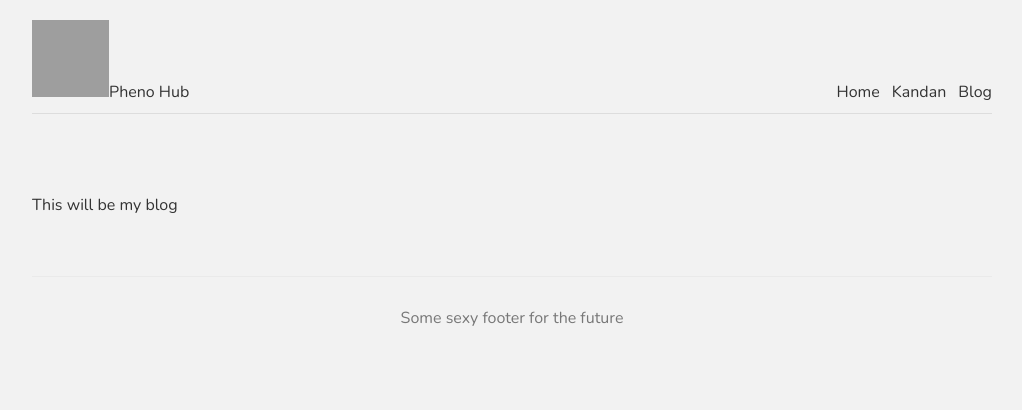
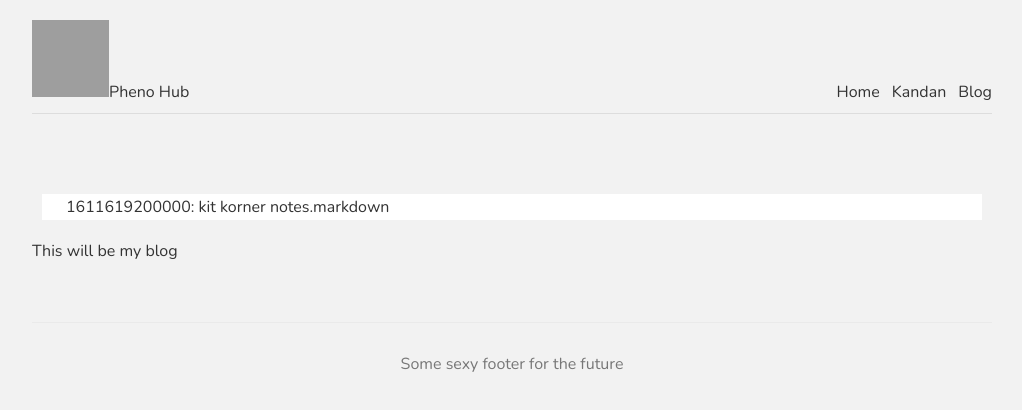
Before and after one commit to phenogit/pheno-hub, a Next.js app: page /blog in a window 1280 px wide. Shown: the top 410 px of the page, without its empty margins (128-1150 px from the left). Built offline with nearby package versions, Linux system fonts and the light colour scheme; grey boxes are pictures that could not be loaded.

Commit message:
show blog list

```diff
--- a/pages/blog.js
+++ b/pages/blog.js
@@ -1,9 +1,41 @@
+import styles from '../styles/Blog.module.css';
+import { promises as fsPromises } from 'fs';
+
 import { Layout } from '../components/layouts/Layout';
 import { BlogpageView } from '../components/views/BlogpageView';
 
-export default function Blog() {
+export const getStaticProps = async () => {
+  const markdownFiles = await fsPromises.readdir('data/blog');
+  const postList = markdownFiles.map(filename => {
+    const slug = filename.replace(/.md$/, '');
+    const [year, month, date, ...rest] = slug.split('-');
+    const updatedAt = (new Date(`${year} ${month} ${date}`)).getTime();
+    const title = rest.join(' ');
+
+    return {
+      slug,
+      updatedAt,
+      title
+    };
+  });
+
+  return {
+    props: {
+      postList
+    }
+  };
+}
+
+export default function Blog({ postList }) {
   return (
     <Layout title="Blog">
+      {
+        postList.map(post => (
+          <div className={styles.single} key={`${post.updatedAt}-${post.slug}`}>
+            {`${post.updatedAt}: ${post.title}`}
+          </div>
+        ))
+      }
       <BlogpageView />
     </Layout>
   );
--- /dev/null
+++ b/styles/Blog.module.css
@@ -0,0 +1,11 @@
+.single {
+  padding: 2px 16px;
+  background: #fff;
+  display: block;
+  margin: 20px 10px;
+  border-left: 8px solid #fff;
+}
+
+.single:hover {
+  border-left: 8px solid #4979ff;
+}
--- a/styles/Home.module.css
+++ b/styles/Home.module.css
@@ -16,3 +16,4 @@
   color: white;
   text-align: center;
 }
+/* Code Ninja example */
```
Also changed, not shown: pages/index.js (+11 -3 lines), 1 other file (tests, documents, lock files or other folders).
